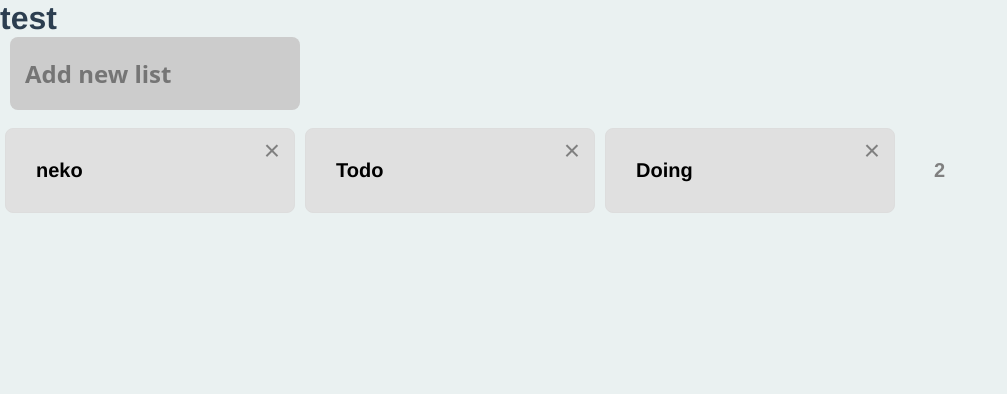
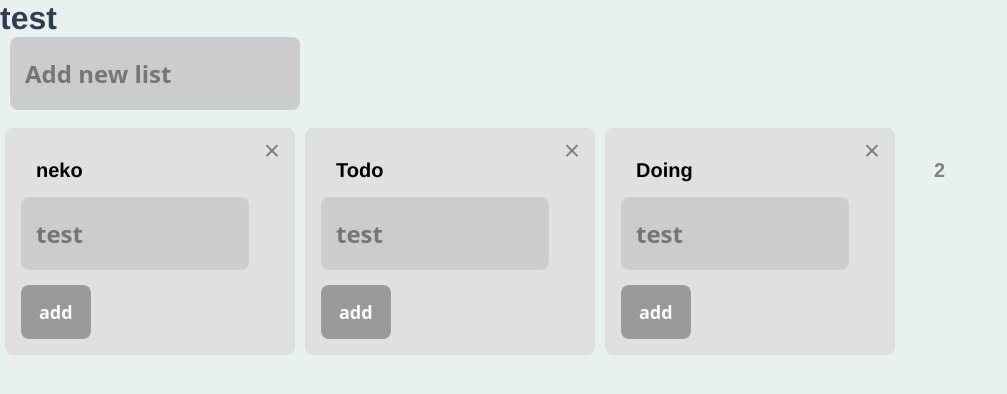
Before and after one commit to syo-tokeshi/lesson_vue_app, a Vue app: page / in a window 1280 px wide. Shown: the top 394 px of the page, without its empty margins (0-1007 px from the left). Built offline with nearby package versions, Linux system fonts and the light colour scheme.

Commit message:
v-bindを使って、Boardの中のListの中で、カードを作る処理

```diff
--- /dev/null
+++ b/src/components/CardAdd.vue
@@ -0,0 +1,35 @@
+<template>
+  <form class="addcard" @submit.prevent="addCardToList">
+    <input v-model="body"
+        class="text-input"
+           type="text"
+           placeholder="test"
+    >
+    <button type="submit" class="add-button">
+      add
+    </button>
+
+  </form>
+</template>
+
+<script>
+export default {
+  data() {
+    return {
+      body: "",
+    }
+  },
+  props: {
+    listIndex: {
+      type: Number,
+      required: true,
+    },
+  },
+  methods: {
+    addCardToList() {
+      this.$store.dispatch("addCardToList",{body: this.body, listIndex: this.listIndex})
+      this.body=""
+    }
+  },
+}
+</script>
--- a/src/components/List.vue
+++ b/src/components/List.vue
@@ -6,12 +6,19 @@
       <p class="list-title">{{ listIndex }}</p>
       <div class="deletelist" @click="removeList">×</div>
     </div>
+    <CardAdd :list-index="listIndex"/>
+
   </div>
   <!-- ★ここまで追記 -->
 </template>
 
 <script>
+import CardAdd from "@/components/CardAdd";
 export default {
+  components: {
+    CardAdd
+  },
+
   props: {
     title: {
       type: String,
```
